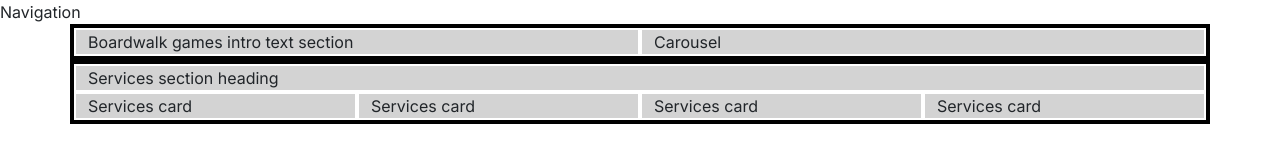
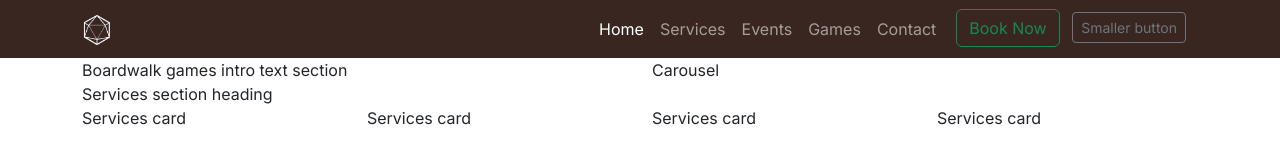
Before and after one commit to mahmudurmahid/boardwalk-games, a plain HTML site: page index.html in a window 1280 px wide. Shown: the top 160 px of the page. Drawn offline with nearby package versions, Linux system fonts and the light colour scheme; a web font is replaced by a local one.

Commit message:
added navbar styling

```diff
--- a/assets/css/style.css
+++ b/assets/css/style.css
@@ -27,6 +27,16 @@ h3 {
     color: var(--highlight-color);
 }
 
+/* Navbar */
+#navbar {
+    background-color: var(--primary-color);
+}
+
+#navbar .logo {
+    width: 30px;
+}
+
+/*
 .container,
 .row {
     border: 2px solid black;
@@ -36,3 +46,4 @@ h3 {
     border: 2px solid white;
     background-color: lightgray;
 }
+*/
--- a/index.html
+++ b/index.html
@@ -1,9 +1,11 @@
 <!DOCTYPE html>
 <html lang="en">
+
 <head>
   <meta charset="UTF-8">
   <meta name="viewport" content="width=device-width, initial-scale=1.0">
-    <meta name="description" content="Boardwalk Games, your ultimate gaming retreat! Perfect for casual gamers, enthusiasts, and student gatherings. Visit us for your next adventure in board gaming.">
+  <meta name="description"
+    content="Boardwalk Games, your ultimate gaming retreat! Perfect for casual gamers, enthusiasts, and student gatherings. Visit us for your next adventure in board gaming.">
   <title>Boardwalk Games | Home</title>
 
   <!-- favicons generated by favicon.io -->
@@ -12,16 +14,56 @@
   <link rel="icon" type="image/png" sizes="16x16" href="assets/images/favicon-16x16.png">
 
   <!-- Bootstrap CSS link-->
-    <link href="https://cdn.jsdelivr.net/npm/bootstrap@5.3.3/dist/css/bootstrap.min.css" rel="stylesheet" integrity="sha384-QWTKZyjpPEjISv5WaRU9OFeRpok6YctnYmDr5pNlyT2bRjXh0JMhjY6hW+ALEwIH" crossorigin="anonymous">
+  <link href="https://cdn.jsdelivr.net/npm/bootstrap@5.3.3/dist/css/bootstrap.min.css" rel="stylesheet"
+    integrity="sha384-QWTKZyjpPEjISv5WaRU9OFeRpok6YctnYmDr5pNlyT2bRjXh0JMhjY6hW+ALEwIH" crossorigin="anonymous">
 
   <!-- Custom CSS link-->
   <link rel="stylesheet" href="assets/css/style.css">
 
 </head>
 <!-- Classes on body set to work w/ mt-auto on footer to ensure it always stays at the bottom of the page -->
+
 <body class="d-flex flex-column min-vh-100">
   <!-- Navigation-->
-     <div>Navigation</div>
+  <nav id="navbar" class="navbar navbar-expand-lg" data-bs-theme="dark">
+    <div class="container">
+      <a class="navbar-brand" href="index.html">
+        <img src="assets/images/logo-sm-white.png" alt="Boardwalk games logo" class="logo">
+      </a>
+      <button class="navbar-toggler" type="button" data-bs-toggle="collapse" data-bs-target="#navbarNav"
+        aria-controls="navbarNav" aria-expanded="false" aria-label="Toggle navigation">
+        <span class="navbar-toggler-icon"></span>
+      </button>
+      <div class="collapse navbar-collapse" id="navbarNav">
+        <ul class="navbar-nav ms-auto">
+          <li class="nav-item">
+            <a class="nav-link active" aria-current="page" href="index.html">Home</a>
+          </li>
+          <li class="nav-item">
+            <a class="nav-link" href="#">Services</a>
+          </li>
+          <li class="nav-item">
+            <a class="nav-link" href="#">Events</a>
+          </li>
+          <li class="nav-item">
+            <a class="nav-link" href="game-library.html">Games</a>
+          </li>
+          <li class="nav-item">
+            <a class="nav-link" href="#">Contact</a>
+          </li>
+
+          <form class="container-fluid justify-content-start">
+            <button class="btn btn-outline-success me-2" type="button">Book Now</button>
+            <button class="btn btn-sm btn-outline-secondary" type="button">Smaller button</button>
+          </form>
+
+        </ul>
+      </div>
+    </div>
+  </nav>
+
+
+
 
   <!-- Header with carousel -->
   <header class="container">
@@ -63,10 +105,13 @@
 
 
   <!-- Bootstrap CSS link-->
-    <script src="https://cdn.jsdelivr.net/npm/bootstrap@5.3.3/dist/js/bootstrap.bundle.min.js" integrity="sha384-YvpcrYf0tY3lHB60NNkmXc5s9fDVZLESaAA55NDzOxhy9GkcIdslK1eN7N6jIeHz" crossorigin="anonymous"></script>
+  <script src="https://cdn.jsdelivr.net/npm/bootstrap@5.3.3/dist/js/bootstrap.bundle.min.js"
+    integrity="sha384-YvpcrYf0tY3lHB60NNkmXc5s9fDVZLESaAA55NDzOxhy9GkcIdslK1eN7N6jIeHz" crossorigin="anonymous">
+  </script>
 
   <!-- Font awesome kit link-->
   <script src="https://kit.fontawesome.com/a7c0c4b233.js" crossorigin="anonymous"></script>
 
 </body>
+
 </html>
```
Also changed, not shown: game-library.html (+0 -2 lines). Lines whose indentation alone changed are shown as unchanged.
